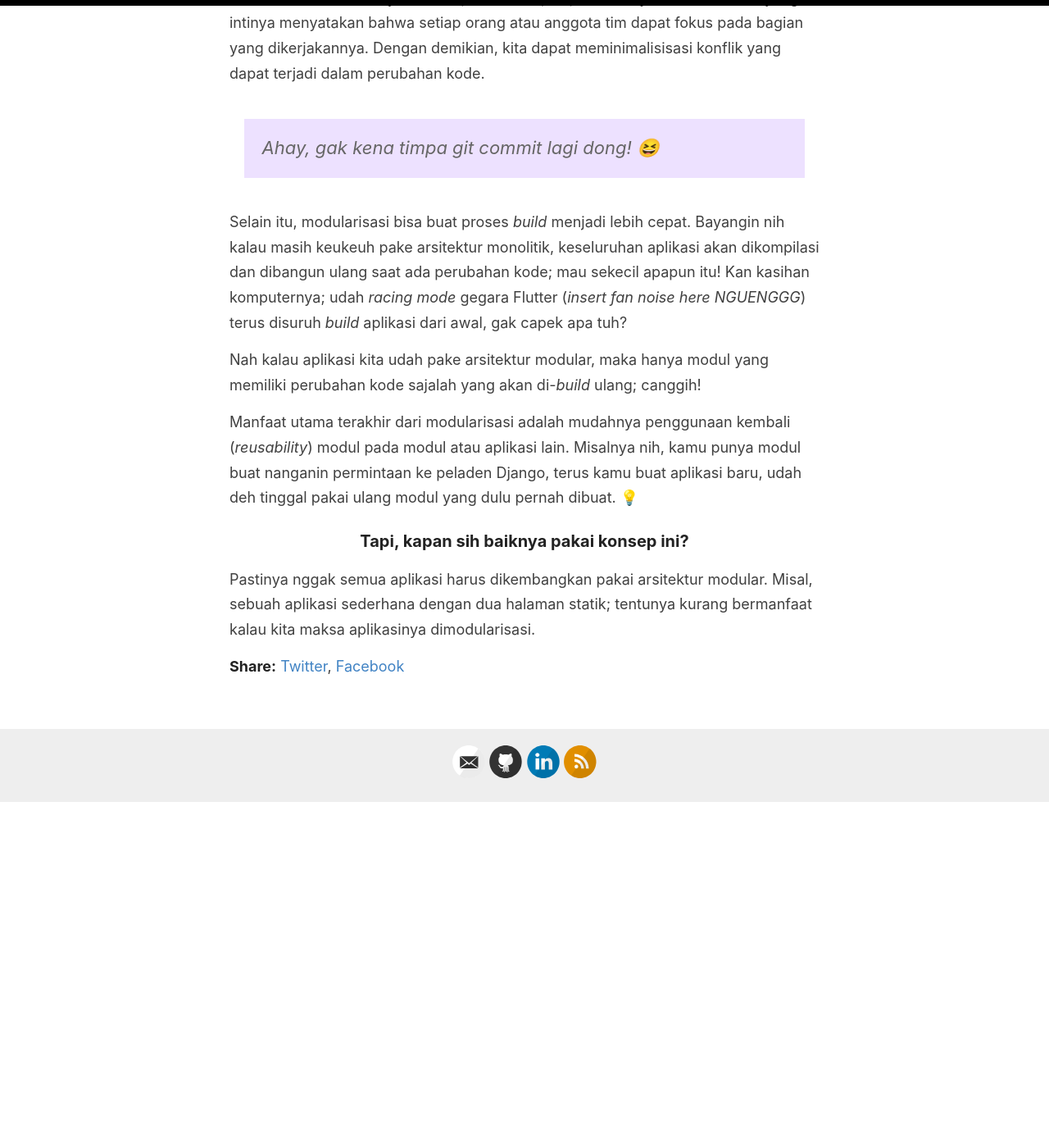
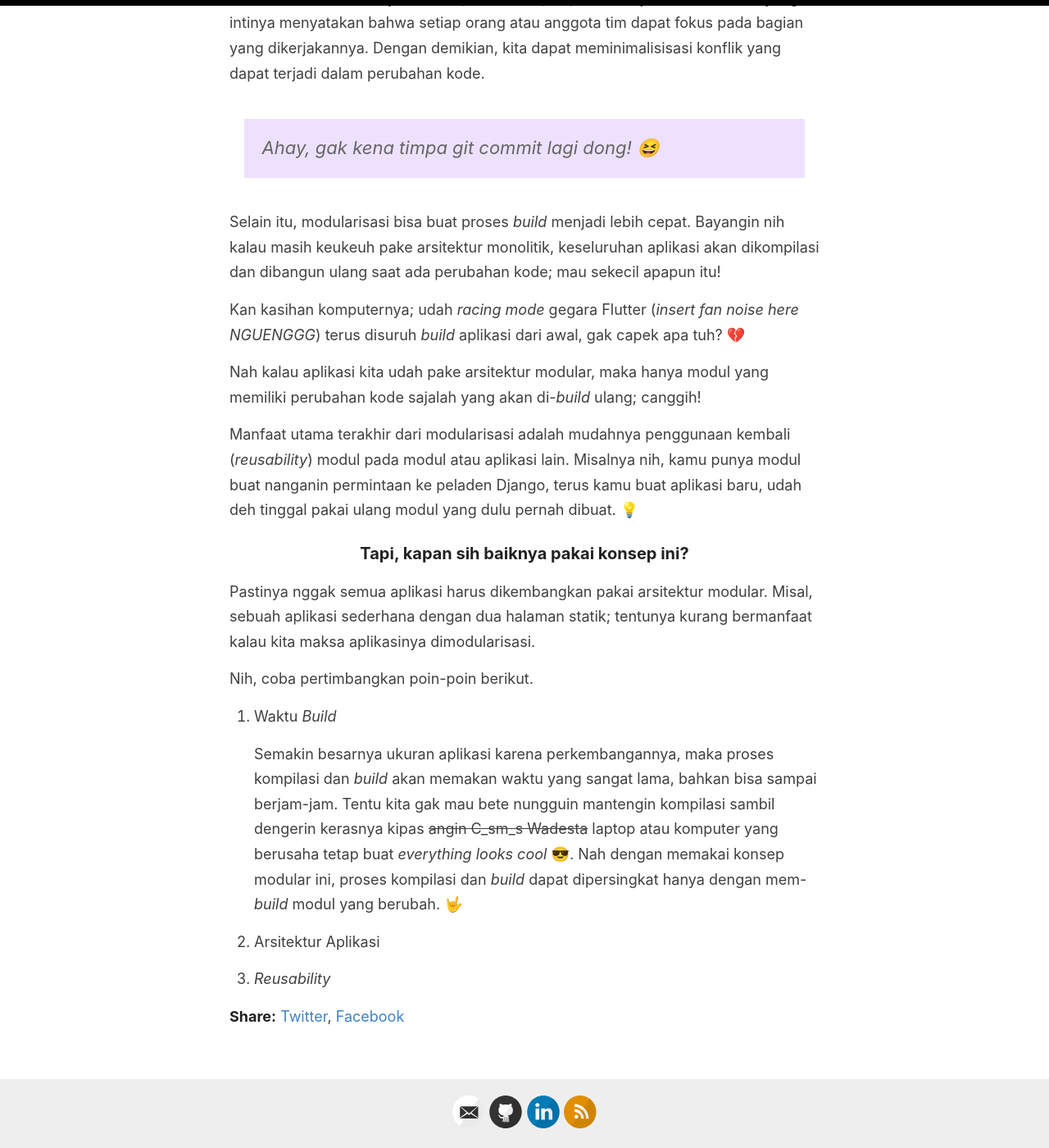
Before and after one commit to determinedguy/cecoret, a Jekyll site: the page built from _posts/2022-11-24-flutter-modularization.md, in a window 1280 px wide and 1400 px high, scrolled down 1140 px. Shown: the whole window at 82% size. Built offline with Jekyll 4.4.1, drawn with Linux system fonts in a browser that asks for light colours; before the commit the page ends 2119 px from its top, so only the background shows below that.

Commit message:
feat: build time

```diff
--- a/_posts/2022-11-24-flutter-modularization.md
+++ b/_posts/2022-11-24-flutter-modularization.md
@@ -24,7 +24,9 @@ Modularisasi sebenarnya menerapkan konsep *separation of concerns* (SoC) yang in
 
 > Ahay, gak kena timpa git commit lagi dong! 😆
 
-Selain itu, modularisasi bisa buat proses *build* menjadi lebih cepat. Bayangin nih kalau masih keukeuh pake arsitektur monolitik, keseluruhan aplikasi akan dikompilasi dan dibangun ulang saat ada perubahan kode; mau sekecil apapun itu! Kan kasihan komputernya; udah *racing mode* gegara Flutter (*insert fan noise here NGUENGGG*) terus disuruh *build* aplikasi dari awal, gak capek apa tuh?
+Selain itu, modularisasi bisa buat proses *build* menjadi lebih cepat. Bayangin nih kalau masih keukeuh pake arsitektur monolitik, keseluruhan aplikasi akan dikompilasi dan dibangun ulang saat ada perubahan kode; mau sekecil apapun itu!
+
+Kan kasihan komputernya; udah *racing mode* gegara Flutter (*insert fan noise here NGUENGGG*) terus disuruh *build* aplikasi dari awal, gak capek apa tuh? 💔
 
 Nah kalau aplikasi kita udah pake arsitektur modular, maka hanya modul yang memiliki perubahan kode sajalah yang akan di-*build* ulang; canggih!
 
@@ -33,3 +35,13 @@ Manfaat utama terakhir dari modularisasi adalah mudahnya penggunaan kembali (*re
 ### Tapi, kapan sih baiknya pakai konsep ini?
 
 Pastinya nggak semua aplikasi harus dikembangkan pakai arsitektur modular. Misal, sebuah aplikasi sederhana dengan dua halaman statik; tentunya kurang bermanfaat kalau kita maksa aplikasinya dimodularisasi.
+
+Nih, coba pertimbangkan poin-poin berikut.
+
+1. Waktu *Build*
+
+    Semakin besarnya ukuran aplikasi karena perkembangannya, maka proses kompilasi dan *build* akan memakan waktu yang sangat lama, bahkan bisa sampai berjam-jam. Tentu kita gak mau bete nungguin mantengin kompilasi sambil dengerin kerasnya kipas ~~angin C_sm_s Wadesta~~ laptop atau komputer yang berusaha tetap buat *everything looks cool* 😎. Nah dengan memakai konsep modular ini, proses kompilasi dan *build* dapat dipersingkat hanya dengan mem-*build* modul yang berubah. 🤟
+
+2. Arsitektur Aplikasi
+
+3. *Reusability*
```
